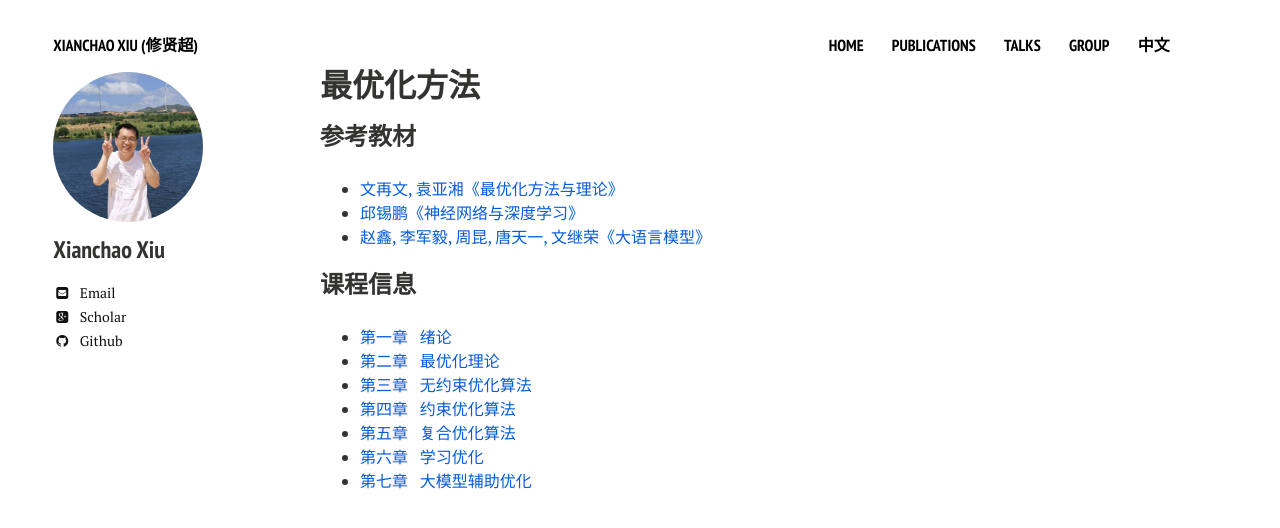
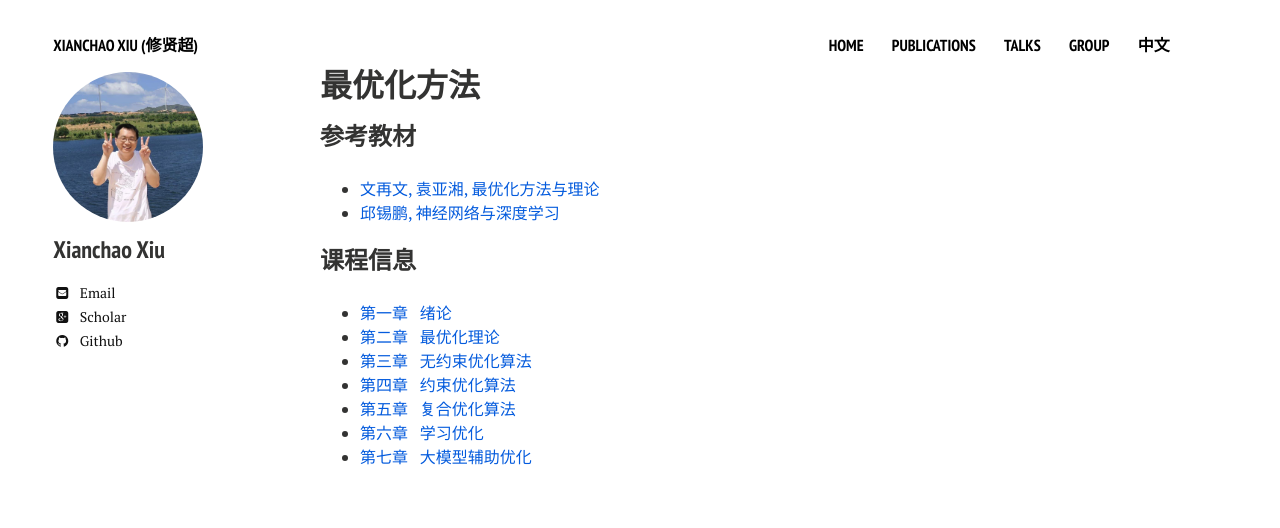
Before and after one commit to xianchaoxiu/xianchaoxiu.github.io, a Jekyll site: the page built from chinese/OPT/index.md, in a window 1280 px wide. Shown: the top 528 px of the page. Built offline with Jekyll 4.4.1, drawn with Linux system fonts in a browser that asks for light colours; nearby versions of some CDN libraries.

Commit message:
Update index.md

```diff
--- a/chinese/OPT/index.md
+++ b/chinese/OPT/index.md
@@ -8,9 +8,9 @@ share: false
 
 
 ### 参考教材
-* <a href="http://faculty.bicmr.pku.edu.cn/~wenzw/optbook.html" class="textlink" target="_blank"> 文再文, 袁亚湘《最优化方法与理论》</a><br>
-* <a href="https://nndl.github.io/" class="textlink" target="_blank"> 邱锡鹏《神经网络与深度学习》 </a><br>
-* <a href="https://llmbook-zh.github.io/" class="textlink" target="_blank"> 赵鑫, 李军毅, 周昆, 唐天一, 文继荣《大语言模型》 </a><br>
+* <a href="http://faculty.bicmr.pku.edu.cn/~wenzw/optbook.html" class="textlink" target="_blank"> 文再文, 袁亚湘, 最优化方法与理论</a><br>
+* <a href="https://nndl.github.io/" class="textlink" target="_blank"> 邱锡鹏, 神经网络与深度学习 </a><br>
+
 
 
 
```
